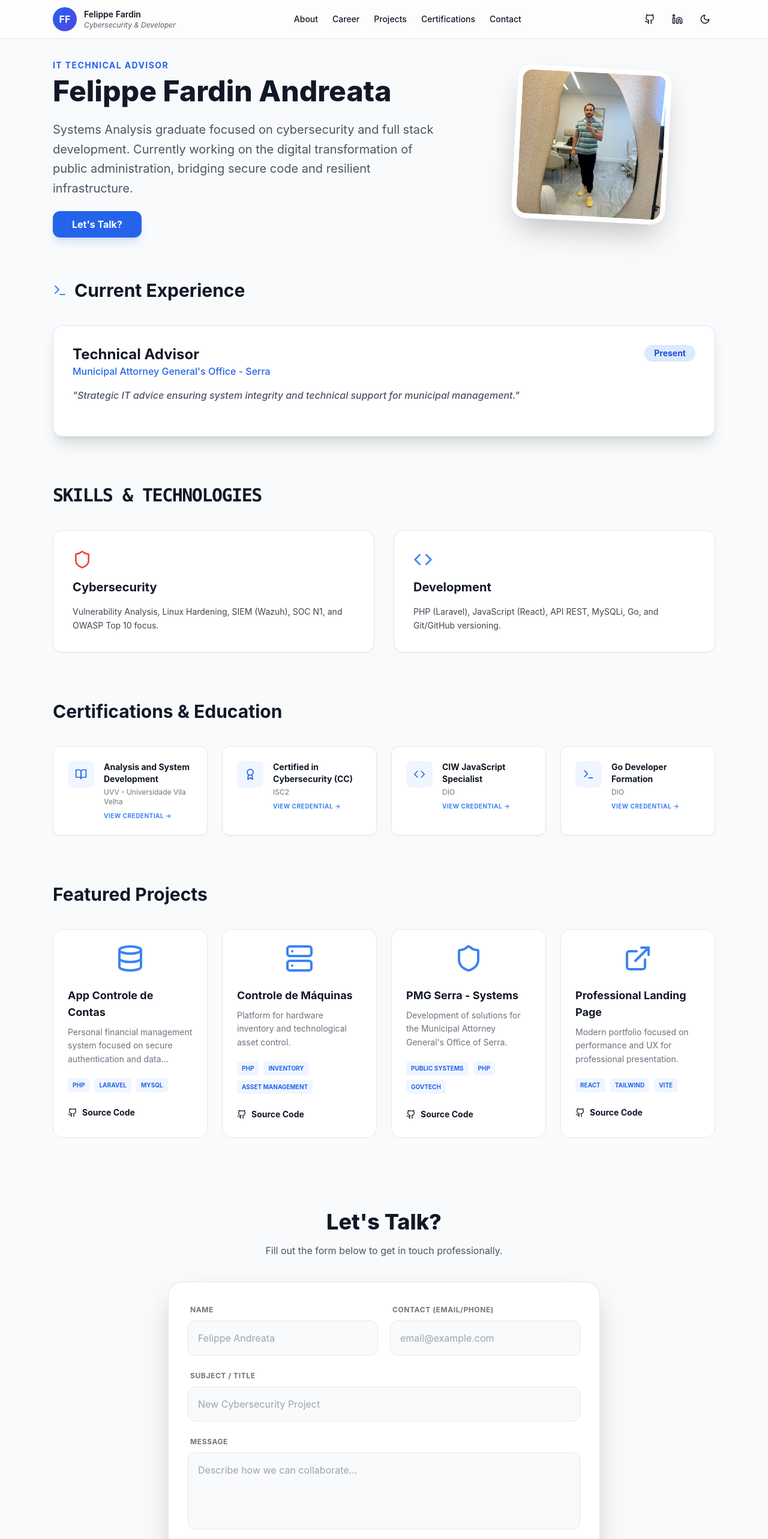
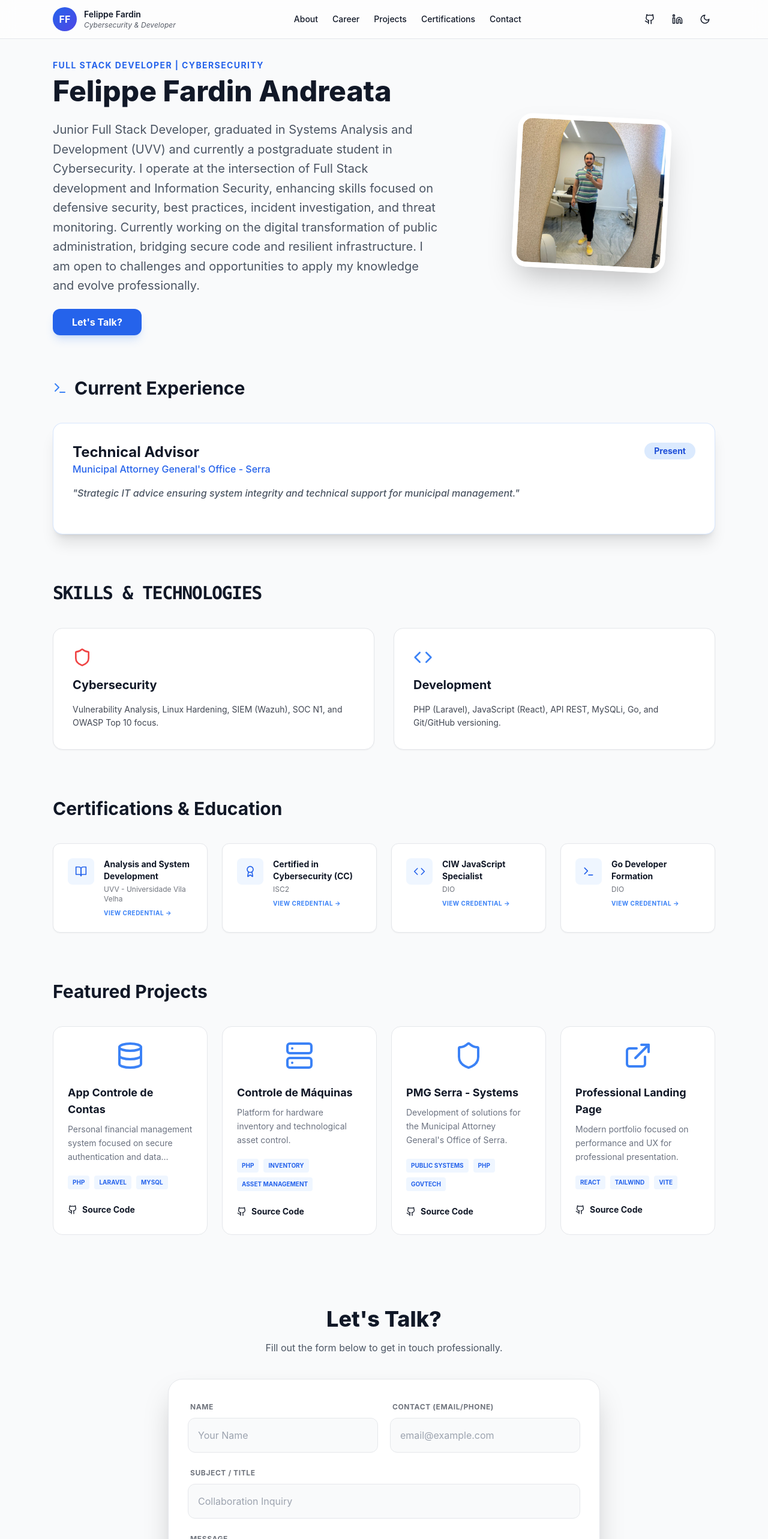
Before and after one commit to felippefardin/portfolio-felippe-final, a React (Vite) app: page / in a window 1280 px wide. Shown: the top 2566 px of the page at 60% size. Built offline with nearby package versions, Linux system fonts and the light colour scheme.

Commit message:
Quinto ajuste

```diff
--- a/src/components/PortfolioFelippe.jsx
+++ b/src/components/PortfolioFelippe.jsx
@@ -11,7 +11,6 @@ export default function PortfolioFelippe() {
     }
   });
 
-  // Estado para controlar a mensagem de sucesso após envio
   const [submitted, setSubmitted] = useState(false);
 
   useEffect(() => {
@@ -19,7 +18,6 @@ export default function PortfolioFelippe() {
     try { localStorage.setItem('pf:dark', dark ? '1' : '0'); } catch (e) {}
   }, [dark]);
 
-  // Função para lidar com o envio do formulário via AJAX para evitar recarregar a página
   const handleSubmit = async (e) => {
     e.preventDefault();
     const form = e.target;
@@ -146,11 +144,13 @@ export default function PortfolioFelippe() {
         <section id="about" className="max-w-6xl mx-auto px-6 mb-20">
           <div className="grid md:grid-cols-5 gap-12 items-center">
             <div className="md:col-span-3">
-              <motion.span initial={{ opacity: 0 }} animate={{ opacity: 1 }} className="text-blue-600 font-bold tracking-widest text-sm uppercase">IT Technical Advisor</motion.span>
+              <motion.span initial={{ opacity: 0 }} animate={{ opacity: 1 }} className="text-blue-600 font-bold tracking-widest text-sm uppercase">Full Stack Developer | Cybersecurity</motion.span>
               <h1 className="text-5xl font-extrabold mt-2 mb-6">Felippe Fardin Andreata</h1>
               <p className="text-xl text-gray-600 dark:text-gray-300 leading-relaxed">
-                Systems Analysis graduate focused on cybersecurity and full stack development.
-                Currently working on the digital transformation of public administration, bridging secure code and resilient infrastructure.
+                Junior Full Stack Developer, graduated in Systems Analysis and Development (UVV) and currently a postgraduate student in Cybersecurity.
+                I operate at the intersection of Full Stack development and Information Security, enhancing skills focused on defensive security,
+                best practices, incident investigation, and threat monitoring. Currently working on the digital transformation of public administration,
+                bridging secure code and resilient infrastructure. I am open to challenges and opportunities to apply my knowledge and evolve professionally.
               </p>
               <div className="mt-8">
                 <a href="#contact" className="bg-blue-600 text-white px-8 py-3 rounded-xl font-bold hover:bg-blue-700 transition shadow-lg shadow-blue-500/20">Let's Talk?</a>
@@ -244,7 +244,7 @@ export default function PortfolioFelippe() {
           </motion.div>
         </section>
 
-        {/* Adjusted Contact Section: Let's Talk? */}
+        {/* Contact Section */}
         <section id="contact" className="max-w-3xl mx-auto px-6 pt-10">
           <div className="text-center mb-10">
             <h2 className="text-4xl font-extrabold mb-4">Let's Talk?</h2>
@@ -253,75 +253,36 @@ export default function PortfolioFelippe() {
 
           <div className="bg-white dark:bg-gray-800 p-8 rounded-3xl border dark:border-gray-700 shadow-2xl relative overflow-hidden">
             {submitted ? (
-              <motion.div
-                initial={{ opacity: 0, scale: 0.9 }}
-                animate={{ opacity: 1, scale: 1 }}
-                className="py-20 text-center"
-              >
+              <motion.div initial={{ opacity: 0, scale: 0.9 }} animate={{ opacity: 1, scale: 1 }} className="py-20 text-center">
                 <div className="w-20 h-20 bg-green-100 dark:bg-green-900/30 text-green-600 rounded-full flex items-center justify-center mx-auto mb-6">
                   <Send size={40} />
                 </div>
                 <h3 className="text-2xl font-bold mb-2">Sua mensagem foi enviada.</h3>
                 <p className="text-gray-600 dark:text-gray-400 font-medium">Em breve retorno contato.</p>
-                <button
-                  onClick={() => setSubmitted(false)}
-                  className="mt-8 text-blue-600 font-bold hover:underline"
-                >
-                  Send another message
-                </button>
+                <button onClick={() => setSubmitted(false)} className="mt-8 text-blue-600 font-bold hover:underline">Send another message</button>
               </motion.div>
             ) : (
               <form onSubmit={handleSubmit} className="grid gap-5">
                 <div className="grid md:grid-cols-2 gap-5">
                   <div className="space-y-2">
                     <label className="text-xs font-bold uppercase tracking-wider opacity-60 ml-1">Name</label>
-                    <input
-                      name="name"
-                      type="text"
-                      placeholder="Felippe Andreata"
-                      required
-                      className="w-full p-4 rounded-xl border dark:border-gray-700 bg-gray-50 dark:bg-gray-900/50 focus:ring-2 focus:ring-blue-500 outline-none transition"
-                    />
+                    <input name="name" type="text" placeholder="Your Name" required className="w-full p-4 rounded-xl border dark:border-gray-700 bg-gray-50 dark:bg-gray-900/50 focus:ring-2 focus:ring-blue-500 outline-none transition" />
                   </div>
                   <div className="space-y-2">
                     <label className="text-xs font-bold uppercase tracking-wider opacity-60 ml-1">Contact (Email/Phone)</label>
-                    <input
-                      name="contact"
-                      type="text"
-                      placeholder="email@example.com"
-                      required
-                      className="w-full p-4 rounded-xl border dark:border-gray-700 bg-gray-50 dark:bg-gray-900/50 focus:ring-2 focus:ring-blue-500 outline-none transition"
-                    />
+                    <input name="contact" type="text" placeholder="email@example.com" required className="w-full p-4 rounded-xl border dark:border-gray-700 bg-gray-50 dark:bg-gray-900/50 focus:ring-2 focus:ring-blue-500 outline-none transition" />
                   </div>
                 </div>
-
                 <div className="space-y-2">
                   <label className="text-xs font-bold uppercase tracking-wider opacity-60 ml-1">Subject / Title</label>
-                  <input
-                    name="subject"
-                    type="text"
-                    placeholder="New Cybersecurity Project"
-                    required
-                    className="w-full p-4 rounded-xl border dark:border-gray-700 bg-gray-50 dark:bg-gray-900/50 focus:ring-2 focus:ring-blue-500 outline-none transition"
-                  />
+                  <input name="subject" type="text" placeholder="Collaboration Inquiry" required className="w-full p-4 rounded-xl border dark:border-gray-700 bg-gray-50 dark:bg-gray-900/50 focus:ring-2 focus:ring-blue-500 outline-none transition" />
                 </div>
-
                 <div className="space-y-2">
                   <label className="text-xs font-bold uppercase tracking-wider opacity-60 ml-1">Message</label>
-                  <textarea
-                    name="message"
-                    placeholder="Describe how we can collaborate..."
-                    required
-                    className="w-full p-4 rounded-xl border dark:border-gray-700 bg-gray-50 dark:bg-gray-900/50 h-32 focus:ring-2 focus:ring-blue-500 outline-none transition resize-none"
-                  ></textarea>
+                  <textarea name="message" placeholder="Describe how we can collaborate..." required className="w-full p-4 rounded-xl border dark:border-gray-700 bg-gray-50 dark:bg-gray-900/50 h-32 focus:ring-2 focus:ring-blue-500 outline-none transition resize-none"></textarea>
                 </div>
-
-                <button
-                  type="submit"
-                  className="w-full py-4 rounded-xl bg-blue-600 text-white font-bold hover:bg-blue-700 transition shadow-lg shadow-blue-500/20 flex items-center justify-center gap-2 group"
-                >
-                  Send Message
-                  <Send size={18} className="group-hover:translate-x-1 group-hover:-translate-y-1 transition-transform" />
+                <button type="submit" className="w-full py-4 rounded-xl bg-blue-600 text-white font-bold hover:bg-blue-700 transition shadow-lg shadow-blue-500/20 flex items-center justify-center gap-2 group">
+                  Send Message <Send size={18} className="group-hover:translate-x-1 group-hover:-translate-y-1 transition-transform" />
                 </button>
               </form>
             )}
```
